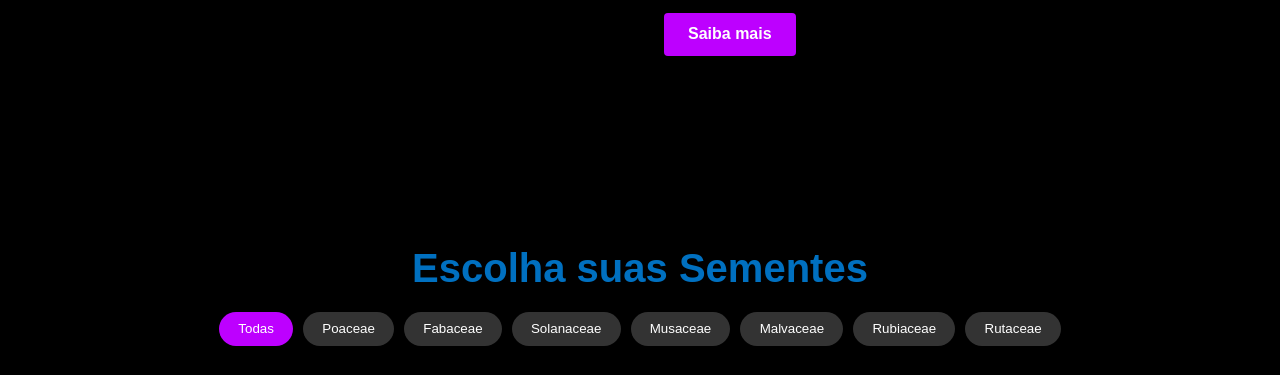
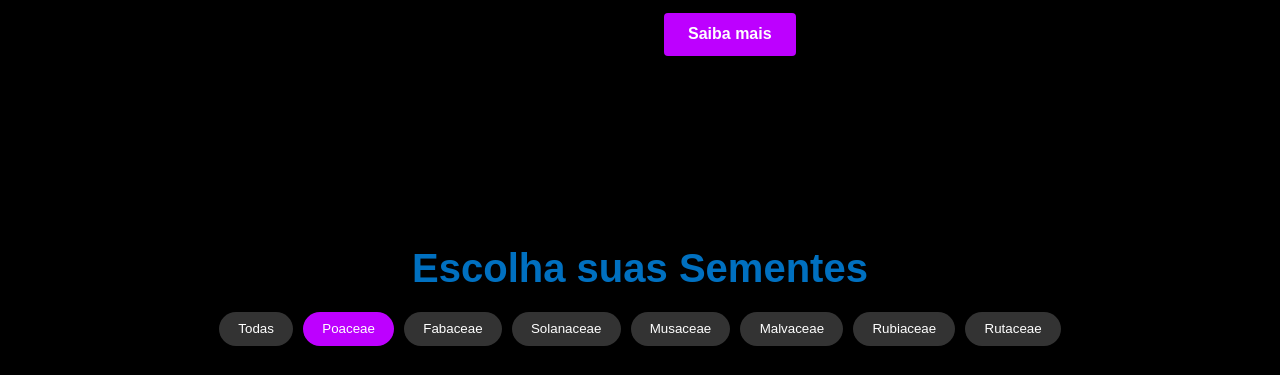
Before and after one commit to gislanysa/projeto-rotacao-cultura, a plain HTML site: page index.html in a window 1280 px wide. Both pictures are taken after a click on the button "Poaceae". Shown: the part 567-942 px from the top of the page. Drawn offline with Linux system fonts and the light colour scheme.

Commit message:
aplicando filtro nas familias botanicas

```diff
--- a/Js/script.js
+++ b/Js/script.js
@@ -1 +1,32 @@
-// script global
+document.addEventListener("DOMContentLoaded", () => {
+    const filterButtons = document.querySelectorAll(".filter-btn");
+    const seedGroups = document.querySelectorAll(".family-group");
+
+    // Função para aplicar o filtro e destacar o botão
+    const applyFilter = (family) => {
+        filterButtons.forEach((btn) => btn.classList.remove("active"));
+        const activeButton = document.querySelector(`[data-family="${family}"]`);
+        if (activeButton) {
+            activeButton.classList.add("active");
+        }
+
+        seedGroups.forEach((group) => {
+            if (family === "all" || group.dataset.family === family) {
+                group.style.display = "block";
+            } else {
+                group.style.display = "none";
+            }
+        });
+    };
+
+    // Adicionar evento de clique para os filtros
+    filterButtons.forEach((button) => {
+        button.addEventListener("click", () => {
+            const family = button.dataset.family;
+            applyFilter(family);
+        });
+    });
+
+    // Aplicar o filtro "Poaceae" ao carregar a página
+    applyFilter("poaceae");
+});
--- a/index.html
+++ b/index.html
@@ -70,6 +70,7 @@
                     </div>
                 </div>
 
+
                 <div class="seed-card poaceae">
                     <div class="seed-image-container">
                         <img src="assets/arroz.jpg" alt="arroz" class="seed-image">
@@ -84,12 +85,13 @@
                     </div>
                 </div>
 
+
                 <div class="seed-card poaceae">
                     <div class="seed-image-container">
                         <img src="assets/cana_acucar.jpg" alt="cana de açucar" class="seed-image">
                     </div>
                     <div class="seed-info">
-                        <h4>Cana de Açucar</h4>
+                        <h4>Cana de Açúcar</h4>
                         <p class="scientific-name">Saccharum officinarum</p>
                     </div>
                     <div class="seed-actions">
@@ -97,6 +99,7 @@
                         <button class="info-button" onclick="openModal('cana_acucar')">Saiba mais</button>
                     </div>
                 </div>
+
 
                 <div class="seed-card poaceae">
                     <div class="seed-image-container">
@@ -113,6 +116,7 @@
                 </div>
             </div>
         </div>
+
 
         <div class="family-group fabaceae-group" data-family="fabaceae">
             <h3 class="family-title fabaceae">Fabaceae</h3>
@@ -132,9 +136,10 @@
                     </div>
                 </div>
 
+
                 <div class="seed-card fabaceae">
                     <div class="seed-image-container">
-                        <img src="assets/feijao.jpg" alt="feijao" class="seed-image">
+                        <img src="assets/feijao.jpg" alt="feijão" class="seed-image">
                     </div>
                     <div class="seed-info">
                         <h4>Feijão</h4>
@@ -147,6 +152,7 @@
                 </div>
             </div>
         </div>
+
 
         <div class="family-group solanaceae-group" data-family="solanaceae">
             <h3 class="family-title solanaceae">Solanaceae</h3>
@@ -166,6 +172,7 @@
                     </div>
                 </div>
 
+
                 <div class="seed-card solanaceae">
                     <div class="seed-image-container">
                         <img src="assets/batata.jpg" alt="batata" class="seed-image">
@@ -180,11 +187,12 @@
                     </div>
                 </div>
             </div>
+        </div>
+
 
         <div class="family-group musaceae-group" data-family="musaceae">
             <h3 class="family-title musaceae">Musaceae</h3>
             <div class="seed-container">
-
                 <div class="seed-card musaceae">
                     <div class="seed-image-container">
                         <img src="assets/banana.jpg" alt="banana" class="seed-image">
@@ -200,6 +208,7 @@
                 </div>
             </div>
         </div>
+
 
         <div class="family-group malvaceae-group" data-family="malvaceae">
             <h3 class="family-title malvaceae">Malvaceae</h3>
@@ -220,6 +229,7 @@
             </div>
         </div>
 
+
         <div class="family-group rubiaceae-group" data-family="rubiaceae">
             <h3 class="family-title rubiaceae">Rubiaceae</h3>
             <div class="seed-container">
@@ -237,10 +247,13 @@
                     </div>
                 </div>
             </div>
+        </div>
+
 
         <div class="family-group rutaceae-group" data-family="rutaceae">
             <h3 class="family-title rutaceae">Rutaceae</h3>
             <div class="seed-container">
+
                 <div class="seed-card rutaceae">
                     <div class="seed-image-container">
                         <img src="assets/laranja.jpg" alt="laranja" class="seed-image">
@@ -255,6 +268,8 @@
                     </div>
                 </div>
             </div>
+        </div>
     </section>
+    <script src="Js/script.js"></script>
 </body>
 </html>
```
Also changed, not shown: rotacao.html (renamed from componentes/rotacao.html). Lines whose indentation alone changed are shown as unchanged.
